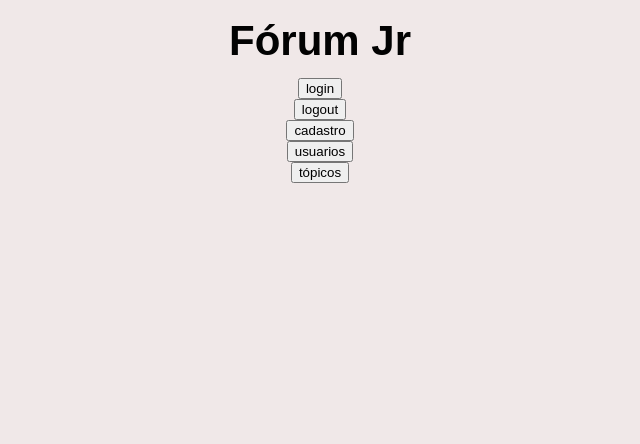
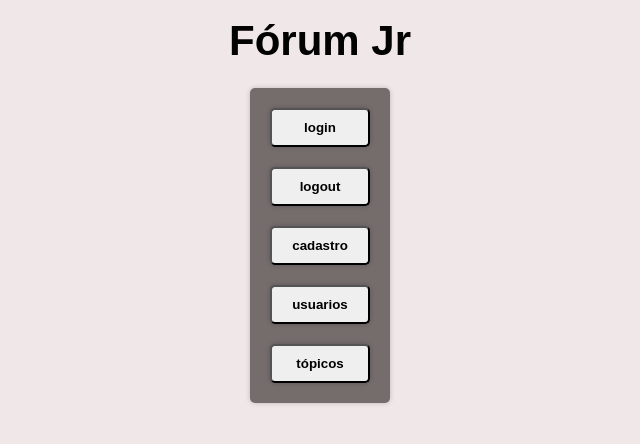
Before and after one commit to Medeiros000/Forum-FrontEnd, a plain HTML site: page index.html in a window 1280 px wide. Shown: the whole page, without its empty margins (320-960 px from the left). Drawn offline with Linux system fonts and the light colour scheme; no server answers.

Commit message:
Index CSS

```diff
--- a/css/style.css
+++ b/css/style.css
@@ -6,13 +6,14 @@ body {
     background-color: #f0e8e8;
     padding: 20px;
 }
+
 .link {
     font-size: 42px;
     font-weight: bold;
     text-decoration: none;
     color: #020202;
+}
 
-}
 .json-container {
     display: flex;
     flex-direction: column;
@@ -21,8 +22,8 @@ body {
     padding: 20px;
     border-radius: 5px;
     box-shadow: 0 0 5px rgba(0, 0, 0, 0.2);
+}
 
-}
 .json-sub {
     background-color: #756c6c;
     padding: 10px;
@@ -30,6 +31,7 @@ body {
     border-radius: 5px;
     box-shadow: 0 0 5px rgba(0, 0, 0, 0.2);
 }
+
 .json-key {
     font-size: small;
     font-weight: bold;
@@ -40,9 +42,20 @@ body {
     font-size: small;
     color: #ffffff;
 }
+
+.logout {
+    font-size: 8px;
+    font-weight: bold;
+    color: #020202;
+    height: 50px;
+    width: 50px;
+    box-shadow: 0 0 5px rgba(0, 0, 0, 0.2);
+}
+
 a {
     text-decoration: none;
 }
+
 form {
     display: flex;
     flex-direction: column;
@@ -52,11 +65,24 @@ form {
     border-radius: 5px;
     box-shadow: 0 0 5px rgba(0, 0, 0, 0.2);
 }
-input{
+
+input {
     font-family: Arial, sans-serif;
     font-size: smaller;
+    font-weight: bold;
     margin: 10px;
     padding: 10px;
     border-radius: 5px;
     box-shadow: 0 0 5px rgba(0, 0, 0, 0.2);
 }
+
+button {
+    font-family: Arial, sans-serif;
+    font-size: smaller;
+    font-weight: bold;
+    width: 100px;
+    margin: 10px;
+    padding: 10px;
+    border-radius: 5px;
+    box-shadow: 0 0 5px rgba(0, 0, 0, 0.2);
+}
--- a/index.html
+++ b/index.html
@@ -1,5 +1,6 @@
 <!DOCTYPE html>
 <html lang="en">
+
 <head>
     <meta charset="UTF-8">
     <meta name="viewport" content="width=device-width, initial-scale=1.0">
@@ -7,16 +8,23 @@
     <link rel="stylesheet" href="/css/reset.css">
     <link rel="stylesheet" href="/css/style.css">
 </head>
+
 <body>
-    <a href="/index.html" ><span class="link">Fórum Jr</span></a><br>
+    <a href="/index.html"><span class="link">Fórum Jr</span></a><br>
 
-    <a href="/html/login.html"><button>login</button></a>
-    <button id="logout">logout</button>
-    <a href="/html/cadastro.html"><button>cadastro</button></a>
-    <a href="/html/usuarios.html"><button>usuarios</button></a>
-    <a href="/html/topicos.html"><button>tópicos</button></a>
+    <div class="json-sub">
+        <div><a href="/html/login.html"><button>login</button></a></div>
+        <div><button id="logout">logout</button></div>
+        <div><a href="/html/cadastro.html"><button>cadastro</button></a></div>
+        <div><a href="/html/usuarios.html"><button>usuarios</button></a></div>
+        <div> <a href="/html/topicos.html"><button>tópicos</button></a></div>
+
+
+
+    </div>
     <div id="resposta"></div>
 
     <script src="/js/utils.js"></script>
 </body>
+
 </html>
--- a/js/enviar.js
+++ b/js/enviar.js
@@ -1,5 +1,5 @@
 
-document.getElementById("meuFormulario").addEventListener("submit", function(event) {
+document.getElementById("meuFormulario").addEventListener("submit", function (event) {
     event.preventDefault(); // Evita o comportamento padrão do formulário
 
     const nome = document.getElementById("nome").value;
--- a/js/login.js
+++ b/js/login.js
@@ -8,7 +8,7 @@ function login() {
     const nome = document.getElementById('nome').value;
     const senha = document.getElementById('senha').value;
 
-    const data = ({"nome": nome, "senha": senha});
+    const data = ({ "nome": nome, "senha": senha });
     console.log(data);
     // create a new request object
     const request = new Request('https://forum-api-jr.up.railway.app/login', {
@@ -26,8 +26,8 @@ function login() {
         .then(json => {
             console.log(json);
             handleSuccessfulLogin(json.token);
-            resposta.innerHTML = "Login efetuado com sucesso!"+
-            '<a href="/index.html">Voltar</a>';
+            resposta.innerHTML = "Login efetuado com sucesso!" +
+                '<a href="/index.html">Voltar</a>';
         })
         .catch(err => {
             console.log(err);
--- a/js/utils.js
+++ b/js/utils.js
@@ -1,13 +1,17 @@
-document.addEventListener("DOMContentLoaded", function() {
+document.addEventListener("DOMContentLoaded", function () {
     const usuarios = document.getElementById('usuarios');
     if (usuarios) {
         usuarios.onclick = getUsuarios;
-    }
+    };
 
     const topicos = document.getElementById('topicos');
     if (topicos) {
-        topicos.onclick = getTopicos;
-    }
+        if (localStorage.getItem("jwtToken") == null) {
+            resposta.innerHTML = "Você precisa estar logado para acessar os tópicos.";
+        } else {
+            topicos.onclick = getTopicos;
+        }
+    };
 
     const logoutButton = document.getElementById('logout');
     if (logoutButton) {
```
Also changed, not shown: html/cadastro.html (+6 -2 lines), html/login.html (+4 -1 lines), html/topicos.html (+4 -1 lines), html/usuarios.html (+4 -1 lines), js/topicos.js (+9 -9 lines). Lines whose indentation alone changed are shown as unchanged.
